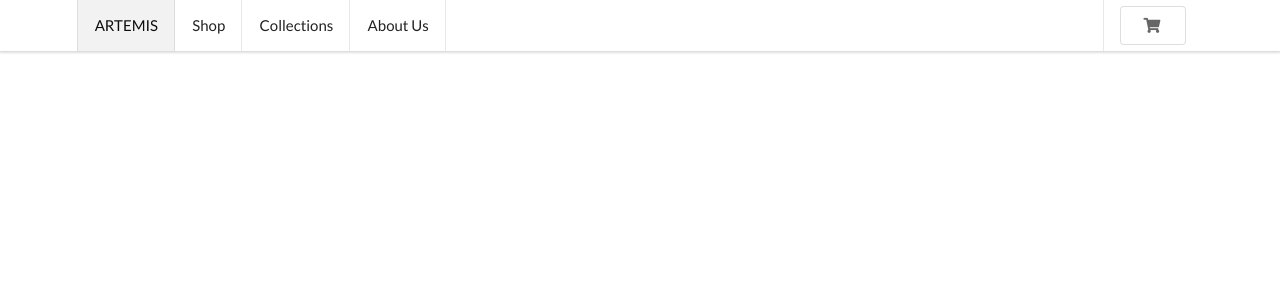
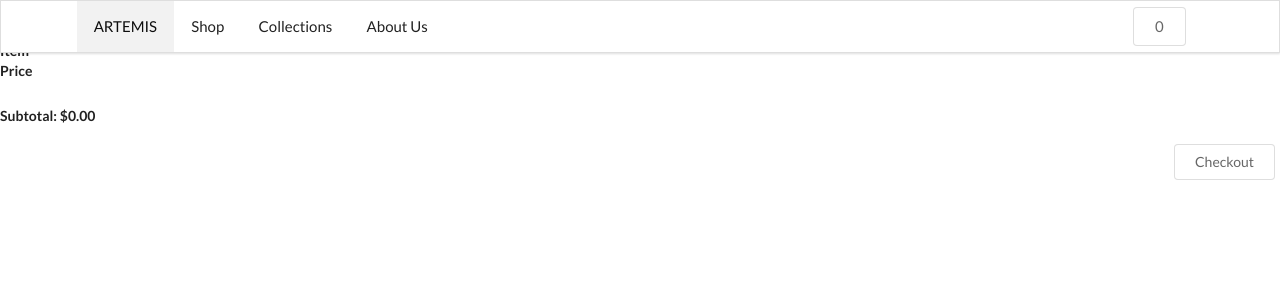
Before and after one commit to blueskies0038/django-artemis-ecommerce, a Django app: page /cart/ in a window 1280 px wide. Shown: the top 300 px of the page. Run offline with Django 3.2, Linux system fonts and the light colour scheme; tables that the repository leaves empty hold one stand-in row (values such as "Sample post").

Commit message:
semantic ui cont.

```diff
--- a/artemis/settings.py
+++ b/artemis/settings.py
@@ -40,8 +40,6 @@
 
     'store',
     'aesthetic',
-    'tailwind',
-    'theme',
 ]
 
 MIDDLEWARE = [
--- a/store/templates/store/cart.html
+++ b/store/templates/store/cart.html
@@ -10,28 +10,14 @@
 
 {% block content %}
 
-    <div class="row">
-        <div class="twelve wide column">
-            <div class="box-element">
-                <a class="ui basic black button" href="{% url 'all' %}">Continue Shopping</a>
-                <br>
-                <br>
-                <table class="table">
-                    <tr>
-                        <th><h5>Items: <strong>{{order.get_cart_items}}</strong></h5></th>
-                        <th><h5>Total: <strong>${{order.get_cart_total|floatformat:2}}</strong></h5></th>
-                        <th>
-                            <a style="float: right; margin: 5px" class="ui basic button" href="{% url 'checkout' %}">Checkout</a>
-                        </th>
-                    </tr>
-                </table>
-            </div>
+    <div id="cart-box" class="row">
+        <h2 class="ui header">Your Cart</h2>
+        <main class="eight wide column">
             <div class="box-element">
                 <div class="cart-row">
                     <div style="flex:1"></div>
                     <div style="flex:2"><strong>Item</strong></div>
                     <div style="flex:1"><strong>Price</strong></div>
-                    <div style="flex:1"><strong></strong></div>
                 </div>
 
                 {% for item in items %}
@@ -39,12 +25,15 @@
                     <div style="flex:1"><img class="row-image" src="{{item.product.imageURL}}"></div>
                     <div style="flex:2">{{item.product.name}}</div>
                     <div style="flex:1">${{item.product.price|floatformat:2}}</div>
-                    <button data-product="{{item.product.id}}" data-action="remove" class="small ui standard button update-cart" type="submit">Remove</button>
+                    <button data-product="{{item.product.id}}" data-action="remove" class="ui icon button update-cart" type="submit"><i class="close icon"></i></button>
                 </div>
                 {% endfor %}
             </div>
-        </div>
+            <h5>Subtotal: <strong>${{order.get_cart_total|floatformat:2}}</strong></h5>
+            <a style="float: right; margin: 5px" class="ui basic button" href="{% url 'checkout' %}">Checkout</a>
+        </main>
     </div>
+
 {% endblock %}
 </body>
 </html>
--- a/store/templates/store/main.html
+++ b/store/templates/store/main.html
@@ -1,13 +1,14 @@
 <!DOCTYPE html>
+<html lang="en">
 {% load static %}
-<html lang="en">
 <head>
+    <meta charset="UTF-8">
     <meta charset="UTF-8">
     <link rel="icon" type="image/png" href="{% static 'images/Logo.png' %}">
     <link rel="stylesheet" href="https://cdnjs.cloudflare.com/ajax/libs/semantic-ui/2.4.1/semantic.min.css">
     <link rel="stylesheet" href="{% static 'css/semantic.css' %}">
+    <meta name="viewport" context="width=device-width, initial-scale=1, shrink-to-fit=no" />
     <title>Artemis</title>
-    <meta name="viewport" context="width=device-width, initial-scale=1, shrink-to-fit=no" />
     <script type="text/javascript">
         var user = '{{request.user}}'
 
@@ -55,22 +56,20 @@
 		}
 		console.log('Cart:', cart)
     </script>
-
-
 </head>
 <body>
     <div class="ui container">
-       <div class="ui large top fixed hidden menu">
+       <div class="ui large fixed borderless menu">
           <div class="ui container">
-            <a class="active item">ARTEMIS</a>
-            <a class="item">Shop</a>
-            <a class="item">Collections</a>
-            <a class="item">About Us</a>
+            <a class="active item" href="{% url 'store' %}">ARTEMIS</a>
+            <a class="item" href="{% url 'all' %}">Shop</a>
+            <a class="item" href="{% url 'collections' %}">Collections</a>
+            <a class="item" href="{% url 'about' %}">About Us</a>
             <div class="right menu">
               <a class="item" href="{% url 'cart' %}">
                     <div class="ui right floated animated basic button" tabindex="0">
-                      <div class="hidden content">{{cartItems}}</div>
-                      <div class="visible content">
+                      <div class="visible content">{{cartItems}}</div>
+                      <div class="hidden content">
                         <i class="shop icon"></i>
                       </div>
                     </div>
@@ -80,6 +79,12 @@
         </div>
     </div>
 
+    {% block content %}
+
+    {% endblock %}
+
+
+
 
 <script src="https://code.jquery.com/jquery-3.5.1.slim.min.js" integrity="sha384-DfXdz2htPH0lsSSs5nCTpuj/zy4C+OGpamoFVy38MVBnE+IbbVYUew+OrCXaRkfj" crossorigin="anonymous"></script>
 <script src="https://cdn.jsdelivr.net/npm/popper.js@1.16.0/dist/umd/popper.min.js" integrity="sha384-Q6E9RHvbIyZFJoft+2mJbHaEWldlvI9IOYy5n3zV9zzTtmI3UksdQRVvoxMfooAo" crossorigin="anonymous"></script>
--- a/store/templates/store/store.html
+++ b/store/templates/store/store.html
@@ -11,6 +11,7 @@
 <body>
 {% block content %}
 
+
 {% endblock %}
 </body>
 </html>
--- a/store/urls.py
+++ b/store/urls.py
@@ -3,7 +3,7 @@
 
 urlpatterns = [
     path('', views.store, name='store'),
-    path('all', views.all, name='all'),
+    path('all/', views.all, name='all'),
     path('cart/', views.cart, name='cart'),
     path('checkout/', views.checkout, name='checkout'),
     path('update_item/', views.updateItem, name='update_item'),
```
Also changed, not shown: store/templates/store/about.html (+37 -5 lines), store/templates/store/all.html (+10 -9 lines), store/templates/store/checkout.html (+36 -0 lines), store/templates/store/detail.html (+4 -4 lines), db.sqlite3.
